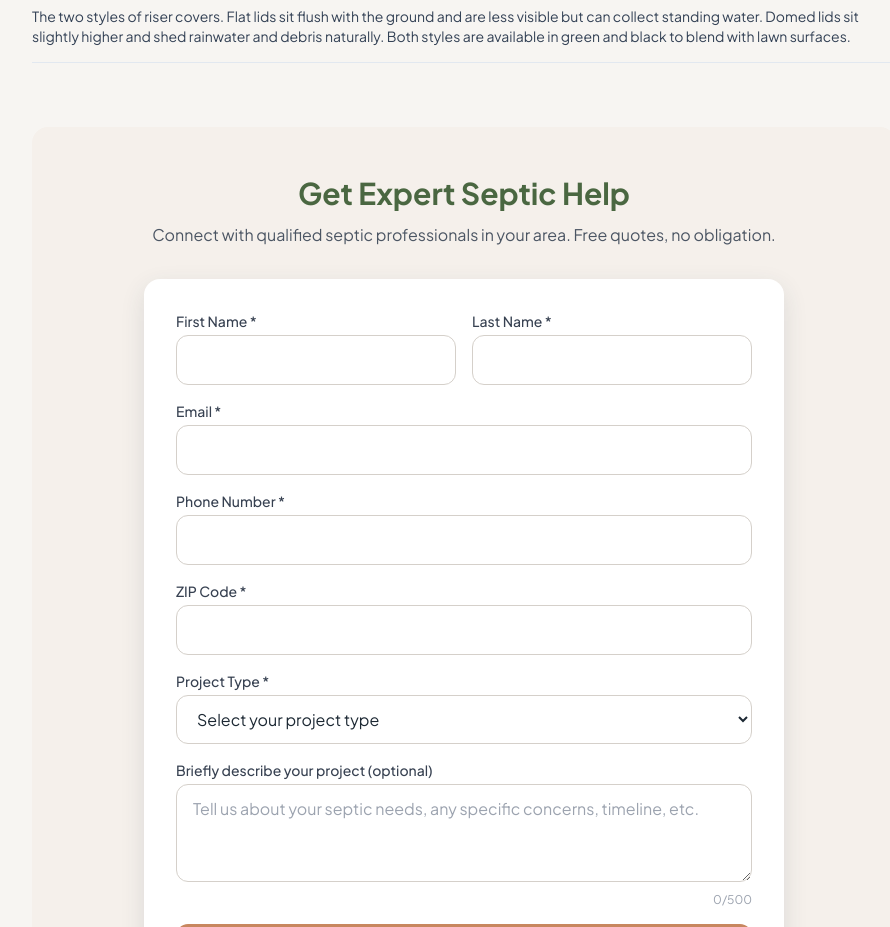
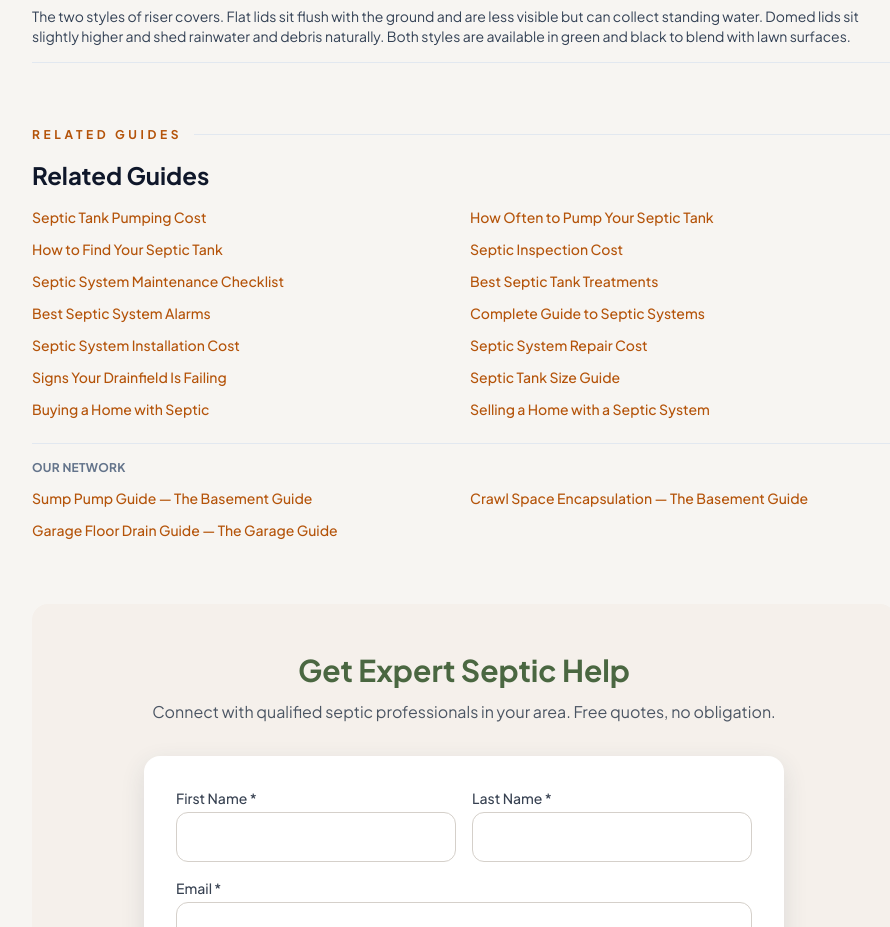
Before and after one commit to thebasementguide2026/theseptic.guide-, a Next.js app: page /reviews/best-septic-tank-risers in a window 1280 px wide. Shown: the part 7580-8507 px from the top of the page, without its empty margins (176-1066 px from the left). Built offline with nearby package versions, Linux system fonts and the light colour scheme.

Commit message:
Add Related Guides section to best-septic-tank-risers

```diff
--- a/app/reviews/best-septic-tank-risers/page.tsx
+++ b/app/reviews/best-septic-tank-risers/page.tsx
@@ -254,6 +254,35 @@ export default function BestSepticTankRisers() {
               </div>
             </div>
           </div>
+
+                  <div className='mb-16'>
+            <div className='flex items-center space-x-3 mb-4'><span className='text-amber-700 font-bold tracking-[0.3em] text-xs uppercase'>Related Guides</span><div className='flex-1 h-px bg-slate-200'></div></div>
+            <h2 className='text-2xl font-bold text-slate-900 mb-4'>Related Guides</h2>
+            <div className='grid grid-cols-1 sm:grid-cols-2 gap-3'>
+              <Link href='/articles/septic-tank-pumping-cost' className='text-amber-700 hover:text-amber-900 text-sm font-medium hover:underline'>Septic Tank Pumping Cost</Link>
+              <Link href='/articles/how-often-pump-septic-tank' className='text-amber-700 hover:text-amber-900 text-sm font-medium hover:underline'>How Often to Pump Your Septic Tank</Link>
+              <Link href='/articles/how-to-find-your-septic-tank' className='text-amber-700 hover:text-amber-900 text-sm font-medium hover:underline'>How to Find Your Septic Tank</Link>
+              <Link href='/cost-guides/septic-inspection-cost' className='text-amber-700 hover:text-amber-900 text-sm font-medium hover:underline'>Septic Inspection Cost</Link>
+              <Link href='/maintenance/septic-system-maintenance-checklist' className='text-amber-700 hover:text-amber-900 text-sm font-medium hover:underline'>Septic System Maintenance Checklist</Link>
+              <Link href='/reviews/best-septic-tank-treatments' className='text-amber-700 hover:text-amber-900 text-sm font-medium hover:underline'>Best Septic Tank Treatments</Link>
+              <Link href='/reviews/best-septic-system-alarms' className='text-amber-700 hover:text-amber-900 text-sm font-medium hover:underline'>Best Septic System Alarms</Link>
+              <Link href='/articles/complete-septic-guide' className='text-amber-700 hover:text-amber-900 text-sm font-medium hover:underline'>Complete Guide to Septic Systems</Link>
+              <Link href='/cost-guides/septic-system-installation-cost' className='text-amber-700 hover:text-amber-900 text-sm font-medium hover:underline'>Septic System Installation Cost</Link>
+              <Link href='/cost-guides/septic-system-repair-cost' className='text-amber-700 hover:text-amber-900 text-sm font-medium hover:underline'>Septic System Repair Cost</Link>
+              <Link href='/problems/drainfield-failing' className='text-amber-700 hover:text-amber-900 text-sm font-medium hover:underline'>Signs Your Drainfield Is Failing</Link>
+              <Link href='/guides/septic-tank-size-guide' className='text-amber-700 hover:text-amber-900 text-sm font-medium hover:underline'>Septic Tank Size Guide</Link>
+              <Link href='/guides/buying-home-with-septic' className='text-amber-700 hover:text-amber-900 text-sm font-medium hover:underline'>Buying a Home with Septic</Link>
+              <Link href='/guides/selling-home-with-septic-system' className='text-amber-700 hover:text-amber-900 text-sm font-medium hover:underline'>Selling a Home with a Septic System</Link>
+            </div>
+            <div className='mt-6 pt-4 border-t border-slate-200'>
+              <p className='text-xs font-bold text-slate-500 uppercase tracking-wide mb-3'>Our Network</p>
+              <div className='grid grid-cols-1 sm:grid-cols-2 gap-3'>
+                <a href='https://thebasement.guide/articles/sump-pump-buying-guide' target='_blank' rel='noopener noreferrer' className='text-amber-700 hover:text-amber-900 text-sm font-medium hover:underline'>Sump Pump Guide &mdash; The Basement Guide</a>
+                <a href='https://thebasement.guide/articles/crawl-space-encapsulation-guide' target='_blank' rel='noopener noreferrer' className='text-amber-700 hover:text-amber-900 text-sm font-medium hover:underline'>Crawl Space Encapsulation &mdash; The Basement Guide</a>
+                <a href='https://thegarage.guide/problems/water-leaking-into-garage' target='_blank' rel='noopener noreferrer' className='text-amber-700 hover:text-amber-900 text-sm font-medium hover:underline'>Garage Floor Drain Guide &mdash; The Garage Guide</a>
+              </div>
+            </div>
+          </div>
       {/* Lead Form */}
             <section className='py-12 bg-[#F5F0EB] rounded-2xl mt-12'>
               <div className='max-w-2xl mx-auto px-4'>
```
